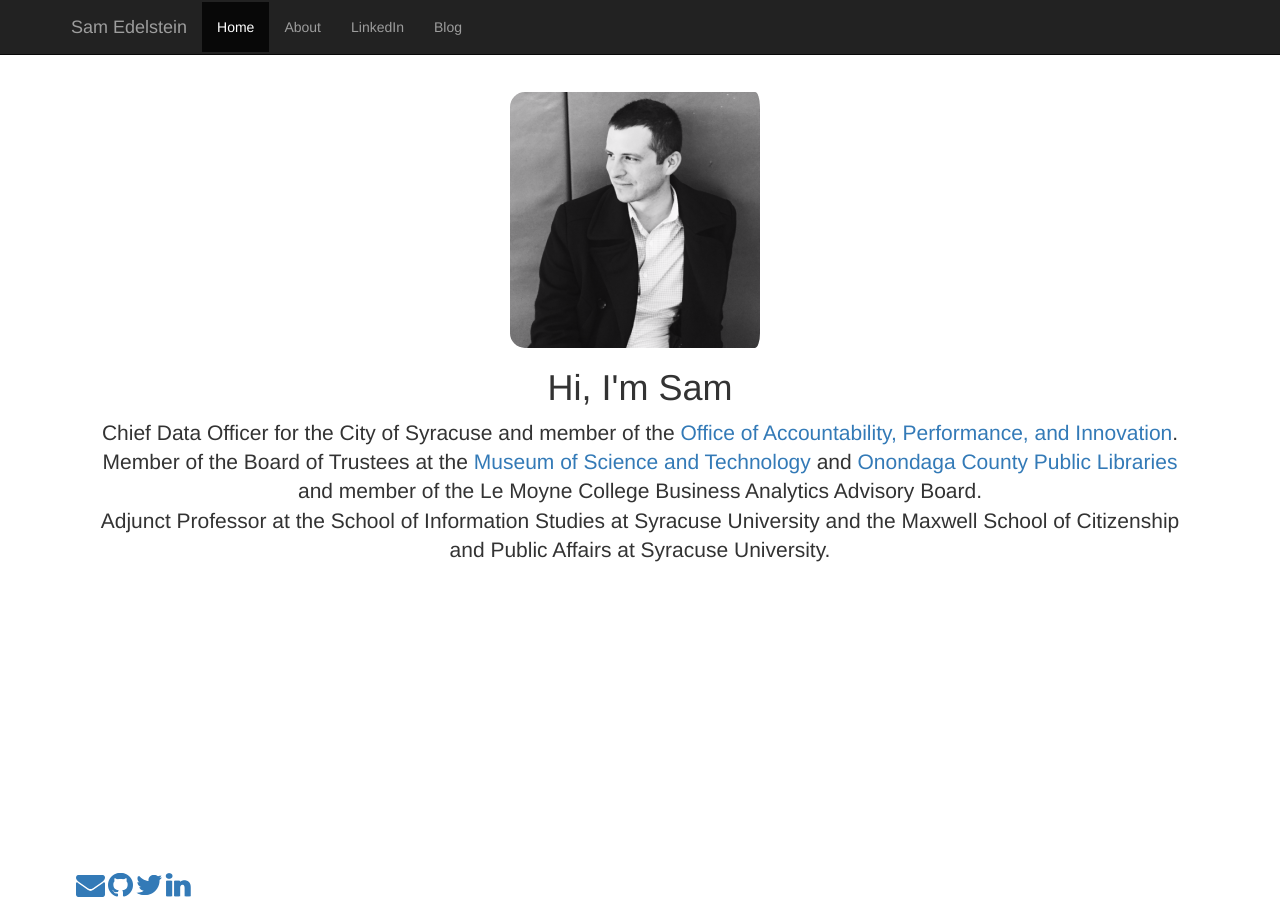
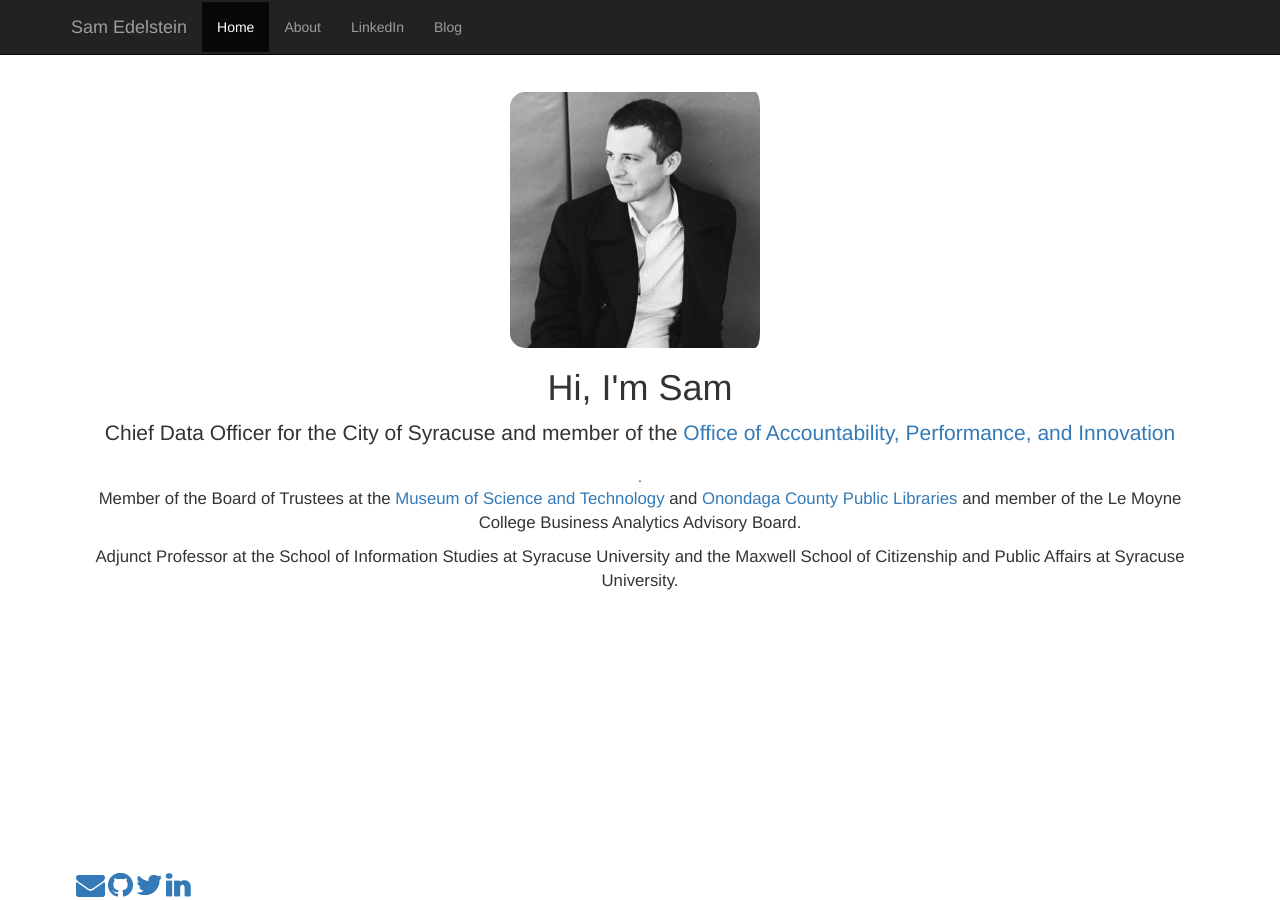
Before and after one commit to samedelstein/samedelstein.github.io, a Jekyll site: the page built from index.html, in a window 1280 px wide. Built offline with Jekyll 4.4.1, drawn with Linux system fonts in a browser that asks for light colours; nearby versions of some CDN libraries; library files that are not in the unit come from our copies.

Commit message:
added content

```diff
--- a/_layouts/default.html
+++ b/_layouts/default.html
@@ -61,7 +61,7 @@
             <li><a href="/">Home</a></li>
             <li><a href="about">About</a></li>
             <li><a href="https://www.linkedin.com/in/samedelstein">LinkedIn</a></li>
-            <li class="active"><a href="https://medium.com/@samedelstein">Blog</a></li>
+            <li class="active"><a href="blog">Blog</a></li>
           </ul>
         </div><!--/.nav-collapse -->
       </div>
--- a/index.html
+++ b/index.html
@@ -31,11 +31,11 @@ title: Home
       <div class="starter-template">
         <img src="img/SamEdelstein.png" alt="photo by Addison Spears" align="center">
         <h1>Hi, I'm Sam</h1>
-        <p class="lead">Chief Data Officer for the City of Syracuse and member of the <a href="http://innovatesyracuse.com">Office of Accountability, Performance, and Innovation</a>.
+        <p class="lead">Chief Data Officer for the City of Syracuse and member of the <a href="http://innovatesyracuse.com">Office of Accountability, Performance, and Innovation</a></p>.
 
-        <br>Member of the Board of Trustees at the <a href="https://www.most.org/">Museum of Science and Technology</a> and <a href="https://www.onlib.org/">Onondaga County Public Libraries</a> and member of the Le Moyne College Business Analytics Advisory Board.
+        <p>Member of the Board of Trustees at the <a href="https://www.most.org/">Museum of Science and Technology</a> and <a href="https://www.onlib.org/">Onondaga County Public Libraries</a> and member of the Le Moyne College Business Analytics Advisory Board.</p>
 
-        <br>Adjunct Professor at the School of Information Studies at Syracuse University and the Maxwell School of Citizenship and Public Affairs at Syracuse University.</p>
+        <p>Adjunct Professor at the School of Information Studies at Syracuse University and the Maxwell School of Citizenship and Public Affairs at Syracuse University.</p>
       </div>
 
     </div><!-- /.container -->
```
